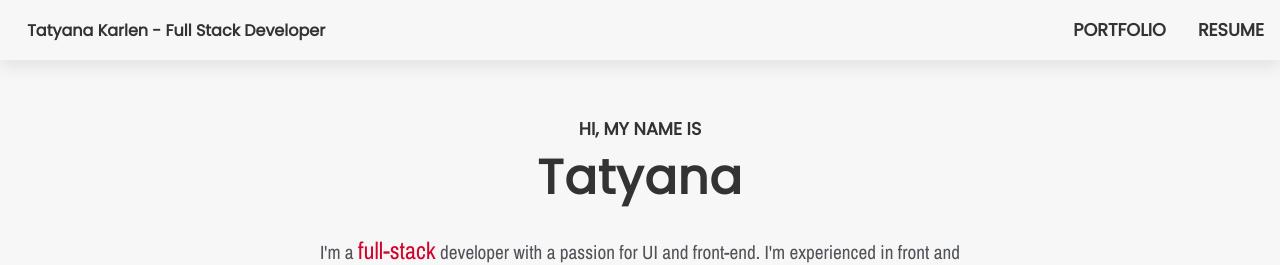
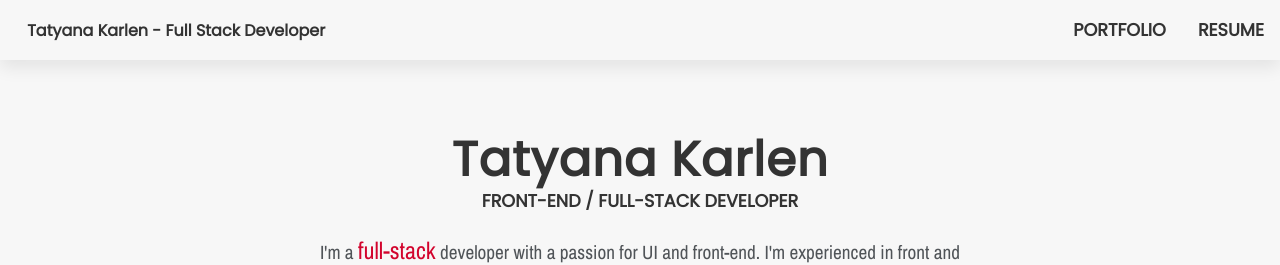
Before and after one commit to tatyanakarlen/PortfolioWebsite, a React (Create React App) app: page / in a window 1280 px wide. Shown: the top 265 px of the page. Built offline with nearby package versions, Linux system fonts and the light colour scheme.

Commit message:
changed header

```diff
--- a/src/components/Hero/Hero.jsx
+++ b/src/components/Hero/Hero.jsx
@@ -6,10 +6,10 @@ const Hero = () => {
   return (
     <div class="hero-container">
       <div id="header-container">
-        {/* <h1 class="header">Tatyana Karlen</h1>
-        <h3 class="sub-header">front-End / full-stack developer</h3> */}
-        <h1 class="sub-header">Hi, My name is</h1>
-        <h3 class="header">Tatyana</h3>
+        <h1 class="header">Tatyana Karlen</h1>
+        <h3 class="sub-header">front-End / full-stack developer</h3>
+
+
 
       </div>
       <br />
```
